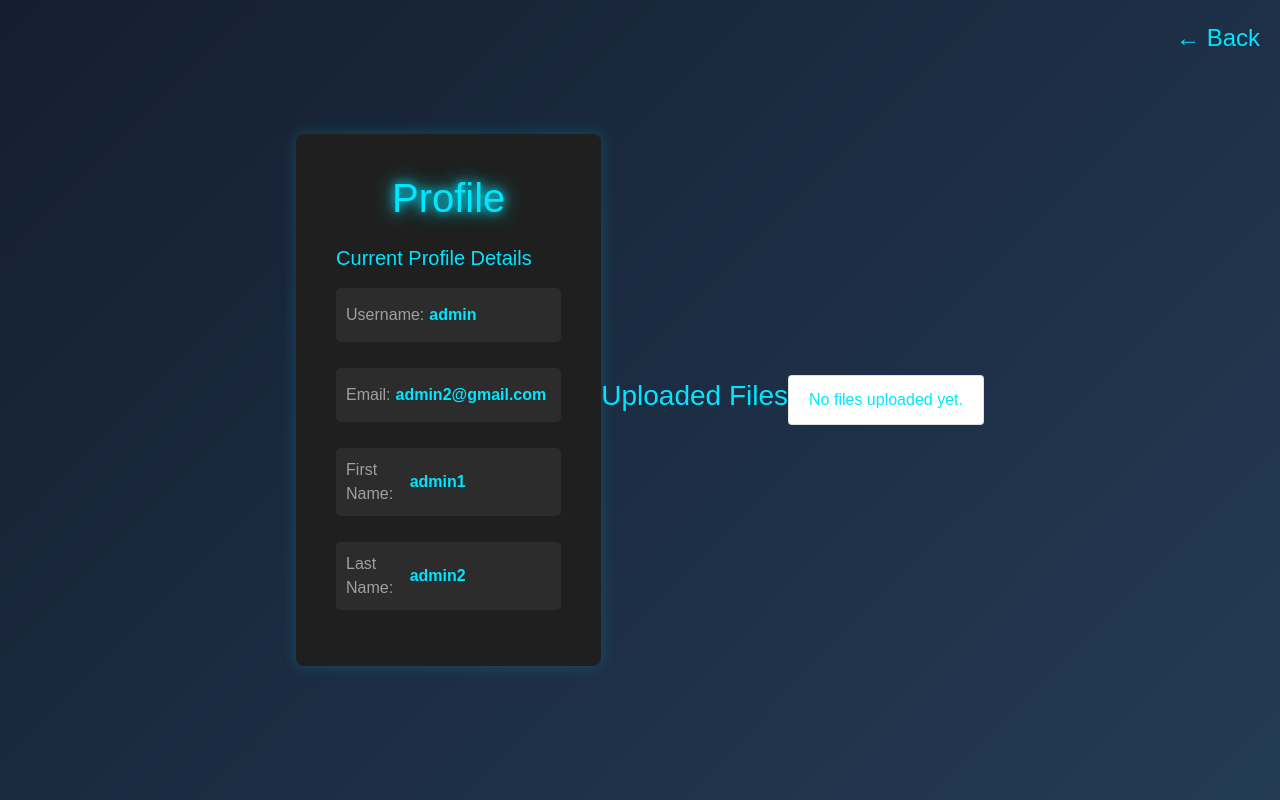
After one commit to RaghuVamshiKandukuri/CryptWallet, a Django app: page /u/admin/ in a window 1280 px wide. The commit adds this page. Run offline with Django 5.2, Linux system fonts and the light colour scheme; data comes from the database, SQL or seed files in the repository; both versions use the stored data as it was after the commit; some libraries are stand-ins or nearby versions.

Commit message:
updated file sharing

```diff
--- a/vault/forms.py
+++ b/vault/forms.py
@@ -5,9 +5,12 @@ from .models import UploadedFile
 class FileUploadForm(forms.ModelForm):
     class Meta:
         model = UploadedFile
-        fields = ['file']
+        fields = ['file','visibility']
 
 class ProfileUpdateForm(forms.ModelForm):
     class Meta:
         model = User
         fields = ['username','first_name', 'last_name', 'email']
+
+class FileShareForm(forms.Form):
+    username = forms.CharField(max_length=150, help_text="Enter the username of the recipient.")
--- /dev/null
+++ b/vault/templates/vault/user.html
@@ -0,0 +1,183 @@
+<!DOCTYPE html>
+<html lang="en">
+
+<head>
+    <meta charset="UTF-8">
+    <meta name="viewport" content="width=device-width, initial-scale=1.0">
+    <title>Profile - CryptWallet</title>
+    <link href="https://maxcdn.bootstrapcdn.com/bootstrap/4.5.2/css/bootstrap.min.css" rel="stylesheet">
+    <style>
+        /* Background and container styling */
+        body {
+            background: linear-gradient(135deg, #141E30, #243B55);
+            color: #00E6FF;
+            font-family: 'Arial', sans-serif;
+            display: flex;
+            justify-content: center;
+            align-items: center;
+            height: 100vh;
+            margin: 0;
+        }
+
+        .profile-container {
+            max-width: 900px;
+            padding: 40px;
+            border-radius: 8px;
+            background: #1F1F1F;
+            box-shadow: 0 0 15px rgba(0, 230, 255, 0.2);
+            color: #00E6FF;
+            animation: fadeIn 2s ease-in-out;
+            position: relative;
+        }
+
+        /* Back button styling */
+        .back-button {
+            position: absolute;
+            top: 20px;
+            right: 20px;
+            color: #00E6FF;
+            font-size: 1.5rem;
+            text-decoration: none;
+            transition: color 0.3s ease;
+        }
+
+        .back-button:hover {
+            color: #007B9E;
+        }
+
+        /* Title styling */
+        .profile-title {
+            text-align: center;
+            font-size: 2.5rem;
+            color: #00E6FF;
+            text-shadow: 0 0 10px #00E6FF, 0 0 20px #00E6FF;
+            margin-bottom: 1.5rem;
+        }
+
+        /* Field styling */
+        .profile-details,
+        .update-form {
+            display: flex;
+            flex-direction: column;
+            gap: 10px;
+        }
+
+        .form-group {
+            display: flex;
+            justify-content: space-between;
+            align-items: center;
+            padding: 10px;
+            background: #2C2C2C;
+            border-radius: 5px;
+        }
+
+        .form-group label {
+            margin: 0;
+            color: #A0A0A0;
+            flex: 0.3;
+        }
+
+        .form-group p,
+        .form-group input {
+            flex: 0.7;
+            color: #00E6FF;
+            font-weight: bold;
+            margin: 0;
+            padding: 5px;
+            background: none;
+            border: none;
+            text-align: left;
+        }
+
+        .form-group input {
+            color: white;
+            background: #1F1F1F;
+            border: 1px solid #00E6FF;
+            padding: 5px;
+            border-radius: 5px;
+        }
+
+        /* Update button styling */
+        .btn-cyber {
+            background-color: #00E6FF;
+            color: #1F1F1F;
+            font-weight: bold;
+            transition: background-color 0.3s ease;
+        }
+
+        .btn-cyber:hover {
+            background-color: #007B9E;
+        }
+
+        /* Keyframes for fade-in animation */
+        @keyframes fadeIn {
+            from {
+                opacity: 0;
+                transform: scale(0.95);
+            }
+
+            to {
+                opacity: 1;
+                transform: scale(1);
+            }
+        }
+    </style>
+</head>
+
+<body>
+    <!-- Back button linking to Django admin page -->
+    <a href="{% url 'index' %}" class="back-button">&larr; Back</a>
+
+    <div class="profile-container">
+        <!-- Profile title -->
+        <h2 class="profile-title">Profile</h2>
+
+        <div class="row">
+            <!-- Current profile details section -->
+            <div class="col-md-12 profile-details">
+                <h5>Current Profile Details</h5>
+                <div class="form-group">
+                    <label>Username:</label>
+                    <p>{{ u.username }}</p>
+                </div>
+                <div class="form-group">
+                    <label>Email:</label>
+                    <p>{{ u.email }}</p>
+                </div>
+                <div class="form-group">
+                    <label>First Name:</label>
+                    <p>{{ u.first_name }}</p>
+                </div>
+                <div class="form-group">
+                    <label>Last Name:</label>
+                    <p>{{ u.last_name }}</p>
+                </div>
+            </div>
+
+
+        </div>
+    </div>
+    <h3>Uploaded Files</h3>
+    <br>
+        <ul class="list-group">
+            {% for file in files %}
+                <li class="list-group-item">
+                    <a href="{{ file.file.url }}" target="_blank" style="color: #00E6FF;">{{ file.file.name }}</a>
+                    <div class="actions">
+
+                        <a href="{% url 'share_files' file.id %}" class="btn btn-cyber share-btn">Get Link</a>
+
+                        <!-- Download Button -->
+                        <form method="get" action="{% url 'download_file' file.id %}" style="display: inline;">
+                            <button type="submit" class="btn btn-cyber">Download</button>
+                        </form>
+                    </div>
+                </li>
+            {% empty %}
+                <li class="list-group-item">No files uploaded yet.</li>
+            {% endfor %}
+        </ul>
+
+</body>
+
+</html>
--- a/vault/urls.py
+++ b/vault/urls.py
@@ -30,8 +30,15 @@ urlpatterns = [
     path('search_suggestions', search_suggestions, name='search_suggestions'),
     path('files/upload/', file_upload, name='file_upload'),
     path('files/<int:file_id>/toggle-visibility/', toggle_file_visibility, name='toggle_visibility'),
-    path('files/<int:file_id>/share/', share_files, name='share_files'),
-    path('share_files/', share_files, name='share_files'),
+    path('files/<int:file_id>/share/', share_file, name='share_files'),
+    path('share_files/', share_file, name='share_files'),
+    path('shared-files/',shared_files, name='shared_files'),
+    path('files/<int:file_id>/share/', share_file, name='share_file'),
+    path('shared-files/', shared_files, name='shared_files'),
+
+    path('share_file/<int:file_id>/', share_file, name='share_file'),
+
+
 
 
 ]
--- a/vault/views.py
+++ b/vault/views.py
@@ -11,26 +11,21 @@ from django.contrib.auth.signals import user_logged_in, user_logged_out
 from django.dispatch import receiver
 from .models import UploadedFile
 from .forms import FileUploadForm, ProfileUpdateForm
-
 from django.contrib import messages
 import os
 from django.contrib.auth import logout
-
 from django.core.files.storage import default_storage
 from django.core.files.base import ContentFile
-
-
 from .forms import FileUploadForm
-
 from cryptography.hazmat.primitives.kdf.pbkdf2 import PBKDF2HMAC
 from cryptography.hazmat.primitives.hashes import SHA256
 from cryptography.hazmat.primitives.ciphers import Cipher, algorithms, modes
 from cryptography.hazmat.backends import default_backend
 import secrets
 import os
+from .models import AuditLog
 
 
-from .models import AuditLog
 
 # Generate a secure encryption key using a password and salt
 def generate_key(password: str, salt: bytes) -> bytes:
@@ -165,29 +160,25 @@ def toggle_file_visibility(request, file_id):
 
 
 @login_required
-def share_files(request, file_id):
+def share_file(request, file_id):
     file_obj = get_object_or_404(UploadedFile, id=file_id)
 
     if file_obj.user != request.user:
-        return HttpResponseForbidden("You do not have permission to share this file.")
+        return HttpResponseForbidden("You can only share your own files.")
 
     if request.method == "POST":
-        recipient_username = request.POST.get('recipient_username')
-        recipient = User.objects.filter(username=recipient_username).first()
+        username = request.POST.get("username")
+        recipient = User.objects.filter(username=username).first()
 
-        if not recipient:
+        if recipient:
+            # Prevent duplicate sharing
+            if not SharedFile.objects.filter(shared_by=request.user, shared_with=recipient, file=file_obj).exists():
+                SharedFile.objects.create(shared_by=request.user, shared_with=recipient, file=file_obj)
+                messages.success(request, f"File successfully shared with {recipient.username}.")
+            else:
+                messages.warning(request, f"You have already shared this file with {recipient.username}.")
+        else:
             messages.error(request, "User not found.")
-            return redirect('file_upload')
-
-        file_obj.shared_with.add(recipient)
-        messages.success(request, f"File shared with {recipient.username}.")
-
-        AuditLog.objects.create(
-            user=request.user,
-            action="SHARE",
-            file_name=file_obj.file.name,
-            details=f"File shared with {recipient.username}."
-        )
 
     return redirect('file_upload')
 
@@ -440,11 +431,53 @@ def search_user(request):
 
     return render(request, 'vault/search_user.html', {'query': query, 'user': user})
 
+@login_required
 def search_suggestions(request):
-    query = request.GET.get('q', '').strip()  # Sanitize the input
-    if len(query) < 2:  # Validate query length
-        return JsonResponse([], safe=False)
+    """View to handle user search suggestions."""
+    if request.method == "GET":
+        query = request.GET.get("q", "").strip()
 
-    users = User.objects.filter(username__icontains=query)[:10]  # Limit to 10 results
-    results = [{'id': user.id, 'username': user.username} for user in users]  # Prepare JSON response
-    return JsonResponse(results, safe=False)
+        # Return empty list for short queries
+        if len(query) < 2:
+            return JsonResponse([], safe=False)
+
+        # Search for users excluding the current user
+        users = User.objects.filter(username__icontains=query).exclude(id=request.user.id)
+        suggestions = [{"username": user.username} for user in users]
+
+        return JsonResponse(suggestions, safe=False)
+
+    return JsonResponse([], safe=False)
+
+
+from django.shortcuts import render, get_object_or_404, redirect
+from django.contrib.auth.decorators import login_required
+from django.http import HttpResponseForbidden
+from django.contrib import messages
+from .models import UploadedFile, SharedFile
+from django.contrib.auth.models import User
+
+from django.shortcuts import get_object_or_404
+from django.contrib.auth.models import User
+from django.http import HttpResponse
+
+@login_required
+def share_file(request, file_id):
+    file = get_object_or_404(UploadedFile, id=file_id, user=request.user)
+    if request.method == 'POST':
+        username = request.POST.get('username')
+        recipient = get_object_or_404(User, username=username)
+        SharedFile.objects.create(file=file, shared_by=request.user, shared_with=recipient)
+        return HttpResponse(f"File shared with {recipient.username}")
+    return HttpResponse("Invalid request.")
+
+
+
+from django.shortcuts import render
+from django.contrib.auth.decorators import login_required
+from .models import SharedFile
+
+@login_required
+def shared_files(request):
+    shared_files = SharedFile.objects.filter(shared_with=request.user).select_related('file', 'shared_by')
+    return render(request, 'vault/shared_files.html', {'shared_files': shared_files})
```
Also changed, not shown: vault/models.py (+23 -0 lines), vault/templates/vault/file_upload.html (+105 -62 lines), vault/templates/vault/profile.html (+1 -7 lines), vault/templates/vault/shared_files.html (added, +146 -0 lines), db.sqlite3, 3 other files.
